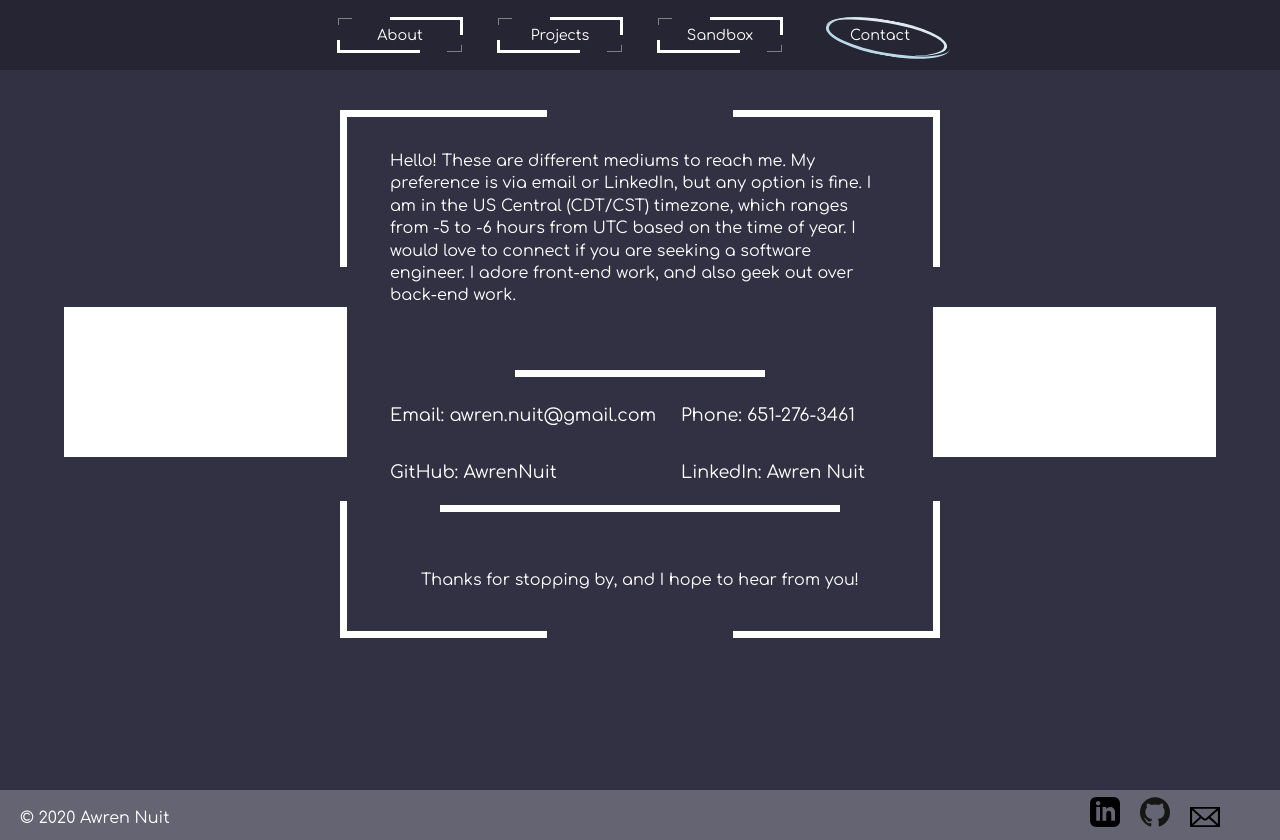
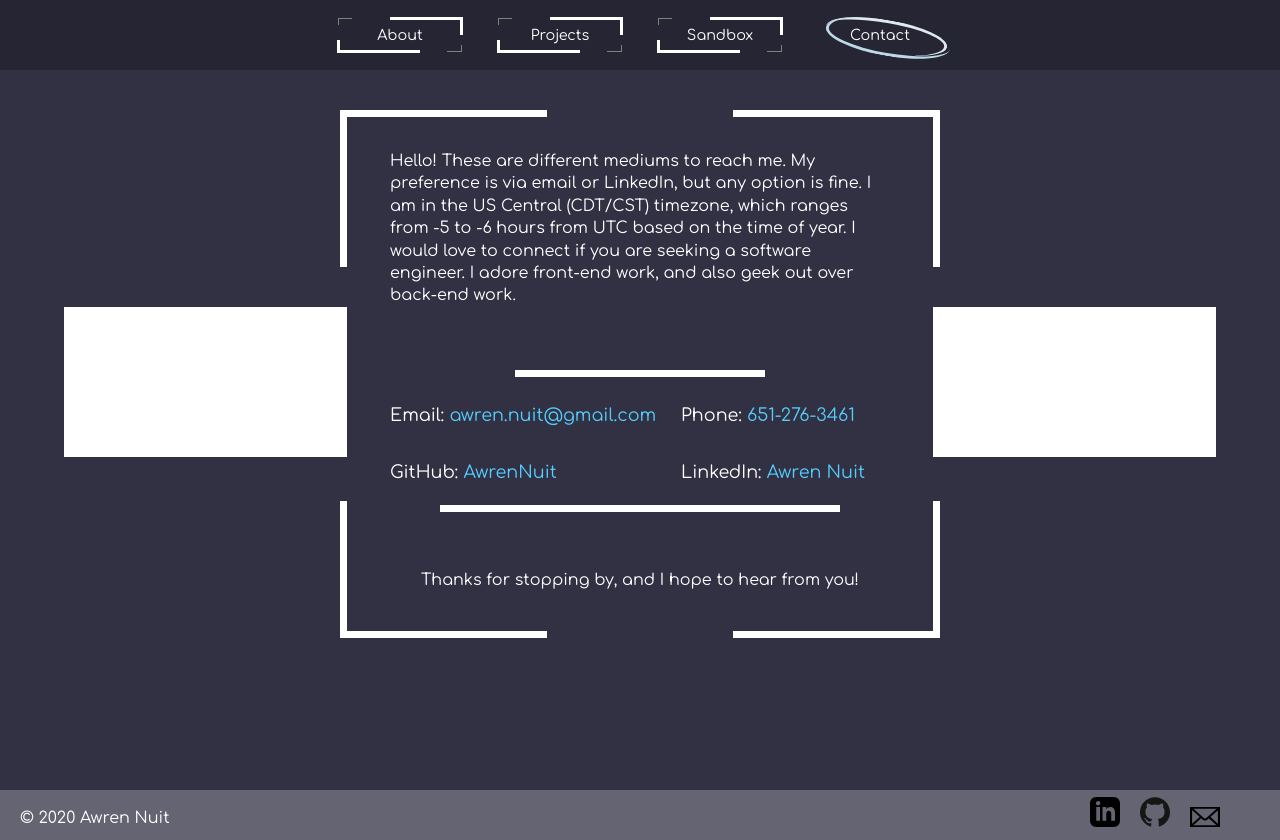
Before and after one commit to awrennuit/full-stack-software-developer-portfolio, a React (Create React App) app: page /#/contact in a window 1280 px wide. Built offline with nearby package versions, Linux system fonts and the light colour scheme.

Commit message:
changed color of focal point links, added hover effect

```diff
--- a/src/components/Contact/Contact.css
+++ b/src/components/Contact/Contact.css
@@ -90,6 +90,15 @@
   margin: 20px 0;
 }
 
+.contact-info-block a {
+  color: #55cdfc;
+  transition: 0.3s;
+}
+
+.contact-info-block a:hover {
+  color: #f7a8b8;
+}
+
 .contact-email {
   grid-area: email;
 }
```
